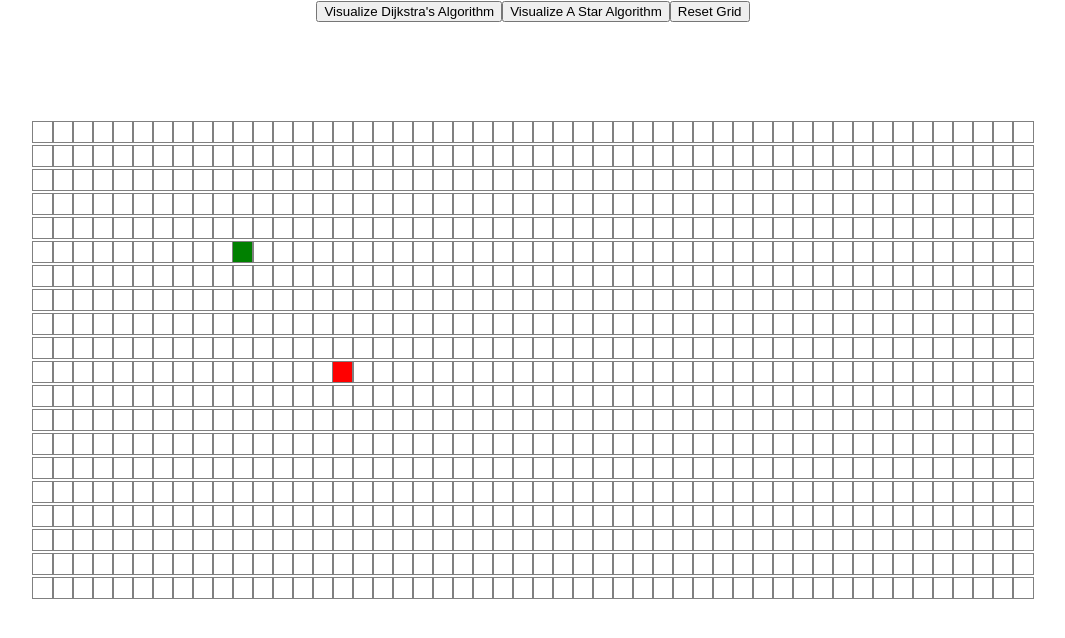
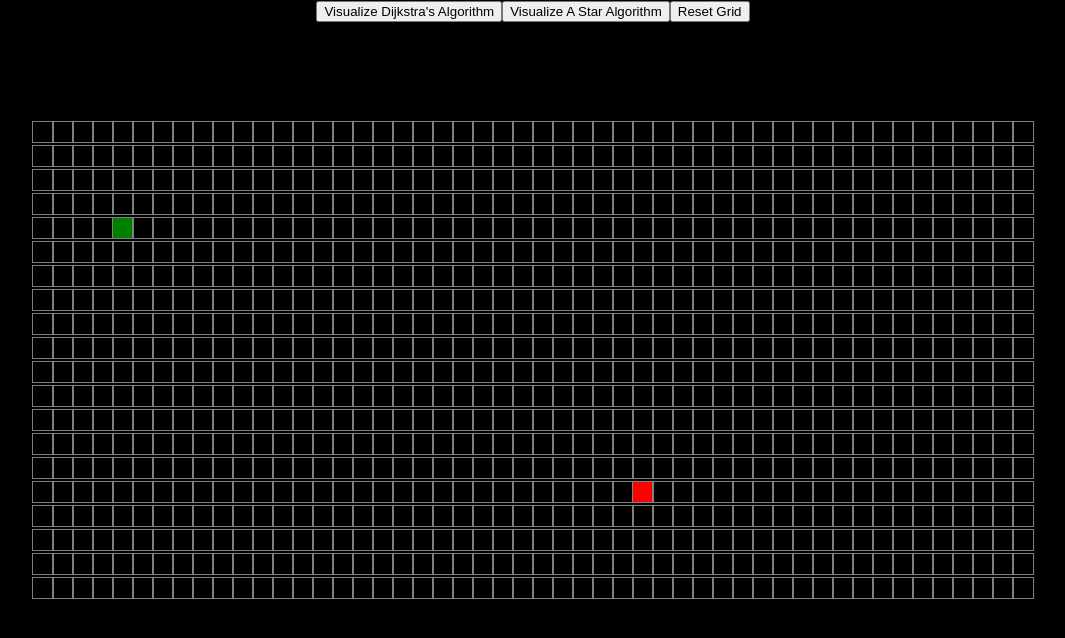
Before and after one commit to Keyuan125/Pathfinding-Visualizer, a React (Create React App) app: page / in a window 1280 px wide. Shown: the top 638 px of the page, without its empty margins (107-1172 px from the left). Built offline with nearby package versions, Linux system fonts and the light colour scheme.

Commit message:
change the background color to black

```diff
--- a/src/PathfindingVisualizer/PathfindingVisualizer.css
+++ b/src/PathfindingVisualizer/PathfindingVisualizer.css
@@ -1,3 +1,5 @@
+html {background-color: black}
+
 .grid {
   margin: 100px 0 0;
 }
--- a/src/PathfindingVisualizer/PathfindingVisualizer.js
+++ b/src/PathfindingVisualizer/PathfindingVisualizer.js
@@ -5,10 +5,10 @@ import './PathfindingVisualizer.css';
 import {dijkstra, getPath} from '../algorithms/dijkstra';
 import {aStar} from '../algorithms/astar';
 
-const DEFAULT_START_ROW = 5;
-const DEFAULT_START_COL = 10;
-const DEFAULT_TARGET_ROW = 10;
-const DEFAULT_TARGET_COL = 15;
+const DEFAULT_START_ROW = 4;
+const DEFAULT_START_COL = 4;
+const DEFAULT_TARGET_ROW = 15;
+const DEFAULT_TARGET_COL = 30;
 
 export default class PathfindingVisualizer extends Component {
   constructor() {
```
